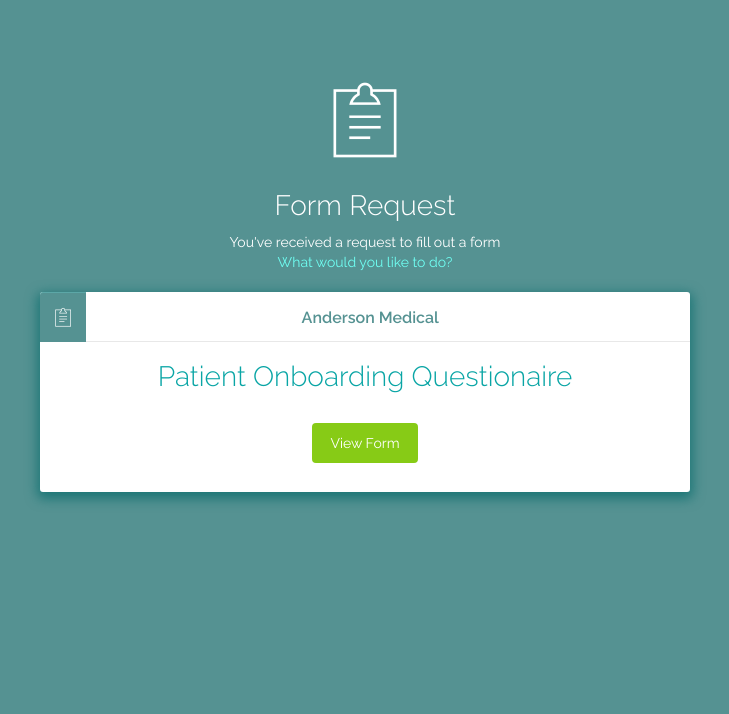
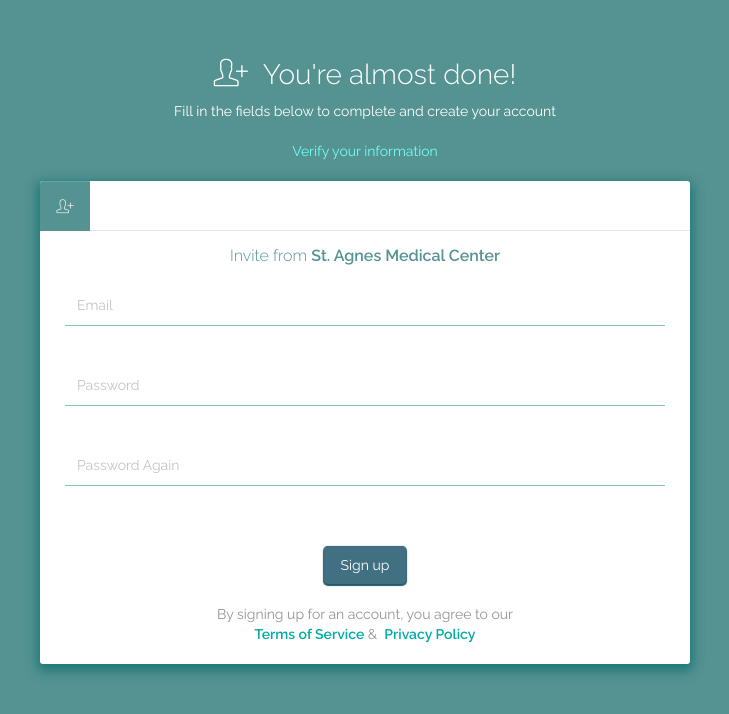
Before and after one commit to ConnectedMD/ConnectedMD, a website: page ConnectedMD/www/login-static/login.html in a window 1280 px wide. Shown: the whole page, without its empty margins (275-1004 px from the left). Drawn offline with Linux system fonts and the light colour scheme.

Commit message:
form request repurposed | invite form created

```diff
--- a/ConnectedMD/www/css/features.css
+++ b/ConnectedMD/www/css/features.css
@@ -422,18 +422,26 @@
     padding:10px 0 20px 0;
     color: #ffffff;
     text-align:center;
-    padding-top: 10vh;
+    padding-top: 5vh;
 }
 
-.invite-prompt .invite-icon{
+.invite-prompt .invite-title{
+    display:flex;
+    flex-direction:row;
+    justify-content: center;
+    align-content:center;
+}
+
+.invite-prompt .invite-title .invite-icon{
     font-size:4rem;
     margin:0px !important;
+    margin-top: 13px !important;
+    margin-right:15px !important;
 }
 
 .invite-card{
     max-width: 650px !important;
     width: 100%;
-    height: 200px;
     border-radius: 3px;
     color: rgba(0,0,0, 0.87);
     background: #fff;
@@ -461,14 +469,14 @@
     font-size:2rem;
 }
 
-.invite-card .invite-card-nav .icon-title{
-    margin-top: -19px;
+.icon-title{
     width: 100%;
     text-align: center;
 }
 
 .icon-title .practice-name{
-    font-size:16px; margin-left: -36px; color: #559292; font-weight: 600;
+    font-size:16px; color: #559292;
+    margin-top:10px;
 }
 
 .invite-card .invite-card-body{
@@ -486,6 +494,70 @@
 .invite-card-body .form-name-container .form-name{
     color: #09A5A5;
     font-size:18px;
+}
+
+.invite-form{
+    width:100%;
+    max-width:600px;
+    /*padding:40px 0;*/
+    padding-bottom:20px;
+    margin: 0 auto;
+    justify-content: center;
+}
+
+.invite-form .invite-input-box{
+    margin-bottom:40px;
+}
+
+.invite-form .invite-input-box .invite-input{
+    background-color: transparent !important;
+    border: none;
+    border-bottom: 1px solid #86C5C5;
+    color: #559292 !important;
+    border-radius: 0px;
+}
+
+.invite-form .invite-submit-box{
+    width:100%;
+    display: flex;
+    justify-content: center;
+    padding:20px 20px;
+}
+.invite-form .invite-submit-box .invite-btn-submit{
+    background-color: #417082;
+    border: 1px solid #417082;
+    box-shadow: 0 1px 1px 1px #225A67;
+}
+
+.invite-form .invite-terms-box{
+    width:100%;
+    text-align:center;
+    color: #949494;
+}
+
+.invite-form .invite-terms-box .invite-terms-link{
+    color: #00ABA4;
+}
+
+.invite-input::-webkit-input-placeholder { /* Chrome/Opera/Safari */
+    color: #c3c3c3;
+}
+
+.invite-input::-moz-placeholder{
+    color: #c3c3c3;
+}
+
+.invite-input:-ms-input-placeholder {
+    color: #c3c3c3;
+}
+
+.signup-input:-moz-placeholder {
+    color: #c3c3c3;
+}
+
+.signup-forgot-password{
+    font-size: 1.5rem;
+    color: #00D3FF;
 }
 
 @media (min-width:992px){
--- a/ConnectedMD/www/login-static/login.html
+++ b/ConnectedMD/www/login-static/login.html
@@ -168,7 +168,7 @@
         </div>
     </div>
 
-    <div id="invite" class="invite-view">
+    <div id="form-request" class="invite-view" style="display:none;">
         <div class="invite-prompt">
             <h1 class="invite-icon"><i class="pe-7s-note2"></i></h1>
             <h3>Form Request</h3>
@@ -191,6 +191,52 @@
                <div style="margin-top: 20px;"><button class="btn btn-success btn-fill">View Form</button></div>
            </div>
        </div>
+    </div>
+
+    <div id="invite" class="invite-view">
+        <div class="invite-prompt">
+            <div class="invite-title">
+                <h1 class="invite-icon"><i class="pe-7s-add-user"></i></h1>
+                <h3>You're almost done!</h3>
+            </div>
+            <span class="signup-subtext">Fill in the fields below to complete and create your account</span>
+            <span class="signup-subtext subtext-prompt" style="margin-top:20px;">Verify your information</span>
+        </div>
+        <div class="invite-card" style="margin-bottom:20px;">
+            <div class="invite-card-nav">
+                <div class="icon-tag">
+                    <i class="pe-7s-add-user"></i>
+                </div>
+            </div>
+            <div class="icon-title">
+                <h4 class="practice-name">
+                    Invite from <strong>St. Agnes Medical Center</strong>
+                </h4>
+            </div>
+            <div class="invite-card-body">
+                <!--<div class="form-name-container"><h3 class="form-name">Patient Onboarding Questionaire</h3></div>-->
+
+                <div class="invite-form">
+                    <div class="invite-input-box">
+                        <input type="email" class="form-control invite-input" id="invite_email" placeholder="Email" autocomplete="off">
+                    </div>
+                    <div class="invite-input-box">
+                        <input type="password" class="form-control invite-input" id="invite_password" placeholder="Password">
+                    </div>
+                    <div class="invite-input-box">
+                        <input type="password" class="form-control invite-input" id="invite_confirm_password" placeholder="Password Again">
+                    </div>
+                    <div class="invite-submit-box">
+                        <button class="btn btn-success btn-fill invite-btn-submit">Sign up</button>
+                    </div>
+                    <div class="invite-terms-box">
+                        <span>By signing up for an account, you agree to our</span><br>
+                        <span class="invite-terms-link"><strong>Terms of Service</strong></span>&nbsp;&&nbsp;
+                        <span class="invite-terms-link"><strong>Privacy Policy</strong></span>
+                    </div>
+                </div>
+            </div>
+        </div>
     </div>
 
    <!-- -->
```
